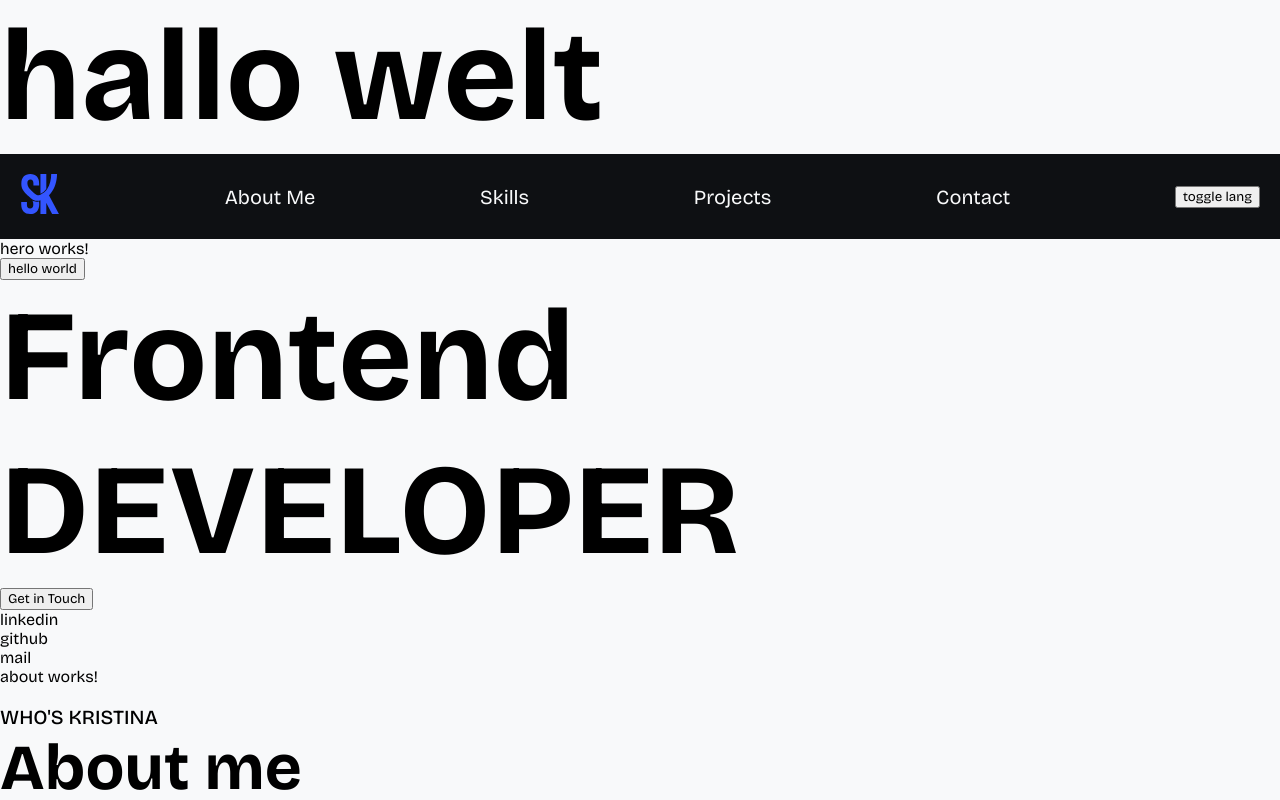
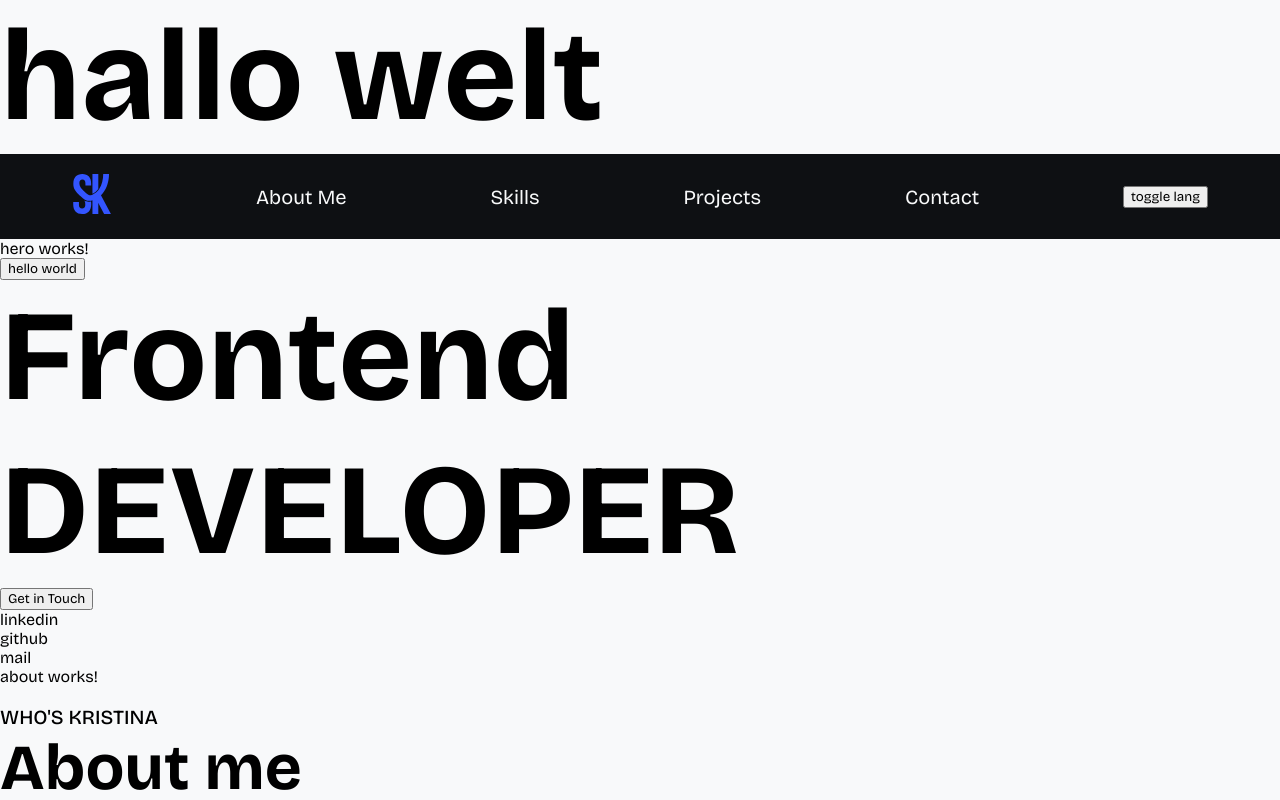
Before and after one commit to kristinastarovoit/portfolio-project, an Angular app: page / in a window 1280 px wide. Shown: the top 800 px of the page. Built offline with nearby package versions, Linux system fonts and the light colour scheme.

Commit message:
add: padding for nav bar

```diff
--- a/src/app/layout/header/header.scss
+++ b/src/app/layout/header/header.scss
@@ -3,7 +3,7 @@
 
 .nav {
     background-color: $black;
-    padding: 20px;
+    padding: 20px 72px;
 
     &__ul,
     &__li,
```
